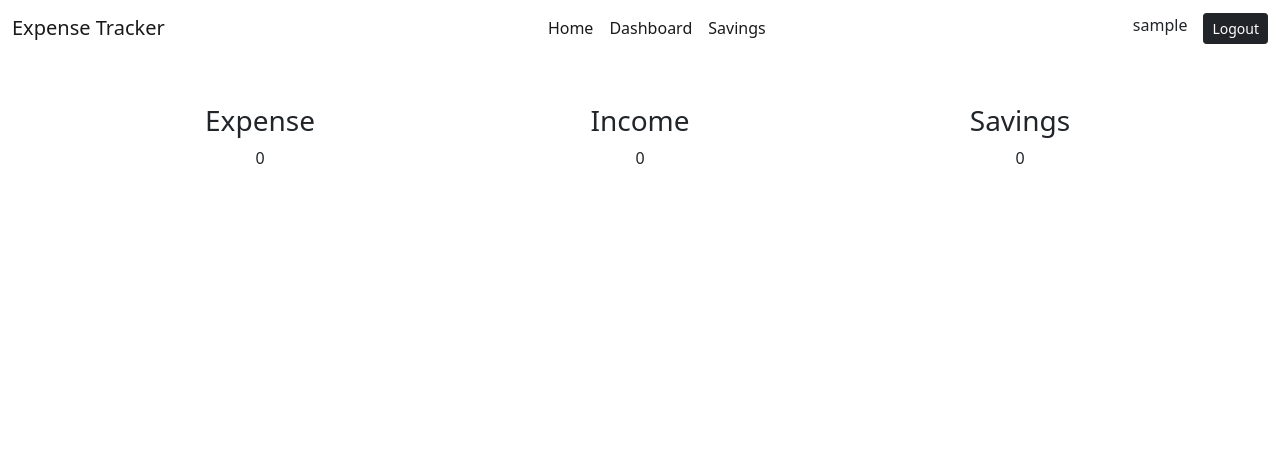
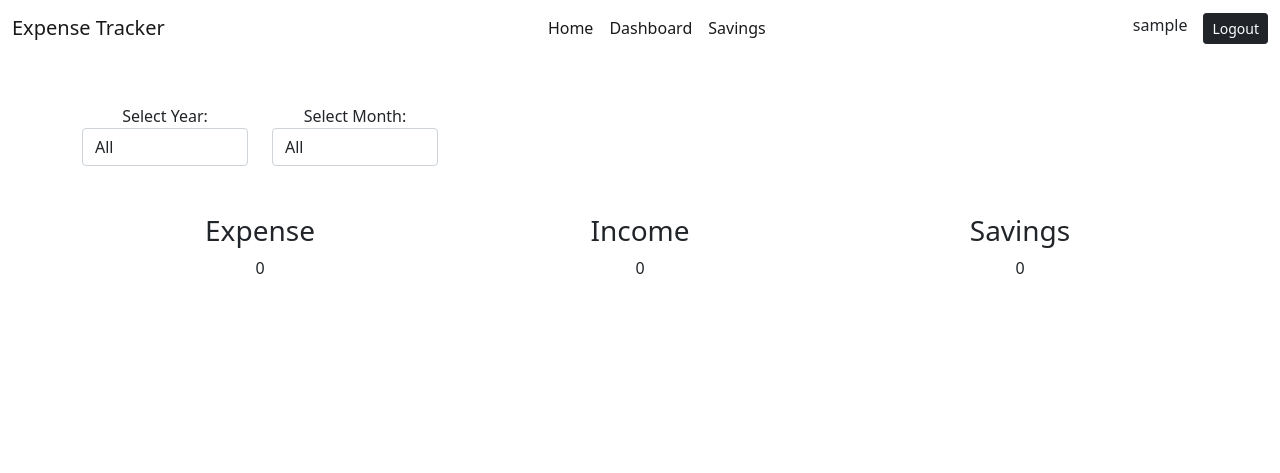
Before and after one commit to jmanager25/ExpenseTrack, a Django app: page /dashboard/ in a window 1280 px wide. Shown: the top 473 px of the page. Run offline with Django 3.2, Linux system fonts and the light colour scheme; the visitor is signed in with stand-in values (Sample User, id 1); data that the repository does not hold is empty; some libraries are stand-ins or nearby versions.

Commit message:
Add year and month filter in the dashboard and get the years and months from transactions

```diff
--- a/dashboard/views.py
+++ b/dashboard/views.py
@@ -1,23 +1,34 @@
 from django.shortcuts import render
 from expensetracker.models import Transaction, Category, Savings
 from django.db.models import Sum
+from django.db.models.functions import ExtractYear, ExtractMonth
 
 def dashboard(request):
+    # Get total income
     income = Transaction.objects.filter(
         user=request.user, transaction_type='Income').aggregate(
             Sum('amount'))['amount__sum'] or 0
-
+    # Get total expense
     expense = Transaction.objects.filter(
         user=request.user, transaction_type='Expense').aggregate(
             Sum('amount'))['amount__sum'] or 0
-
+    # Get total savings
     saving_goals = Transaction.objects.filter(
         user=request.user, transaction_type='Saving Goal').aggregate(
             Sum('amount'))['amount__sum'] or 0
 
+    # Get months and years from the transactions
+    years = Transaction.objects.filter(user=request.user).annotate(
+        year=ExtractYear('date')).values('year')
+
+    months = Transaction.objects.filter(user=request.user).annotate(
+        month=ExtractMonth('date')).values('month')
+
     context = {
         "income": income,
         "expense": expense,
-        "saving_goals": saving_goals
+        "saving_goals": saving_goals,
+        'years': years,
+        'months': months
     }
     return render(request, 'dashboard.html', context)
--- a/templates/dashboard.html
+++ b/templates/dashboard.html
@@ -2,6 +2,26 @@
 
 {% block content %}
 <main class="container">
+    <div class="row text-center mt-5">
+      <div class="col-2">
+        <label for="year">Select Year:</label>
+        <select class="form-control filter" id="year">
+          <option value="">All</option>
+          {% for year in years %}
+          <option value="{{ year.year }}">{{ year.year }}</option>
+          {% endfor %}
+        </select>
+      </div>
+      <div class="col-2">
+        <label for="month">Select Month:</label>
+        <select class="form-control" id="month">
+          <option value="">All</option>
+          {% for month in months %}
+          <option value="{{ month.month }}">{{ month.month }}</option>
+          {% endfor %}
+        </select>
+      </div>
+    </div>
     <div class="row text-center mt-5">
         <div class="col-md">
           <h3>Expense</h3>
```
